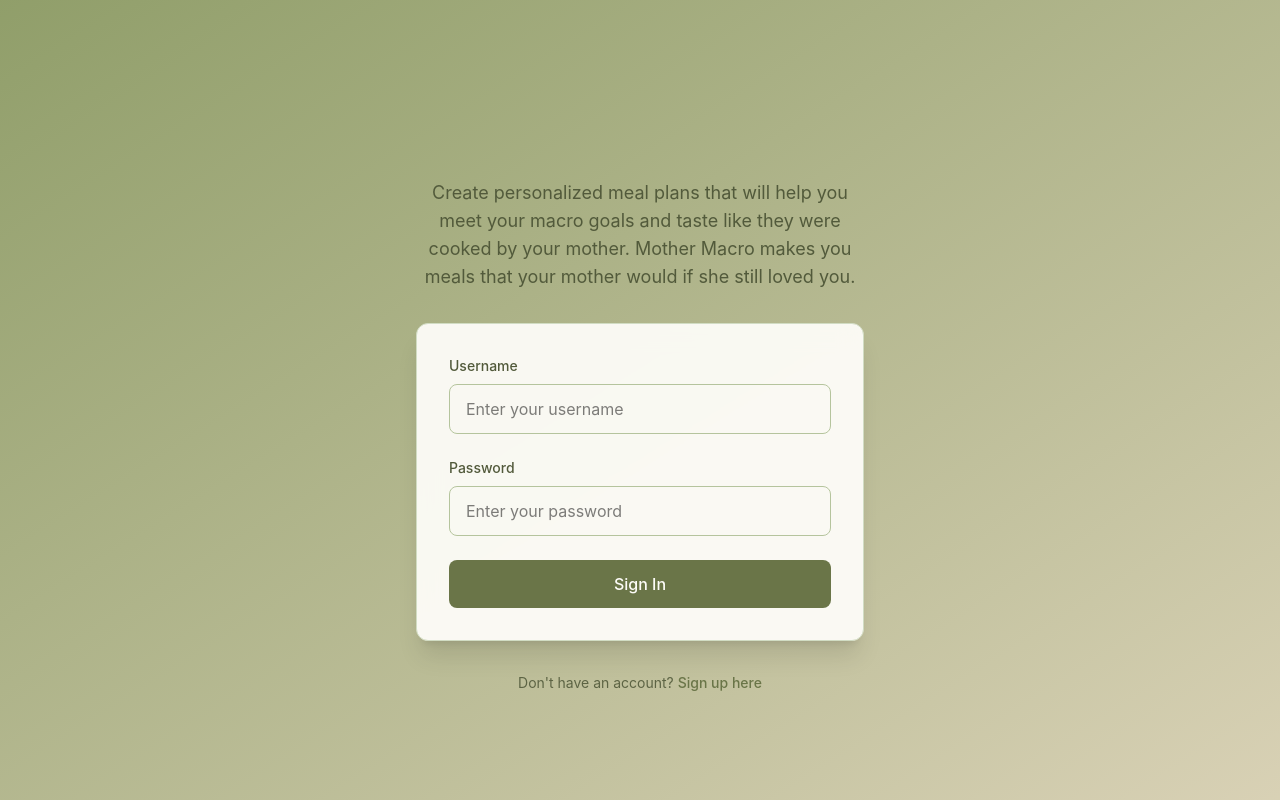
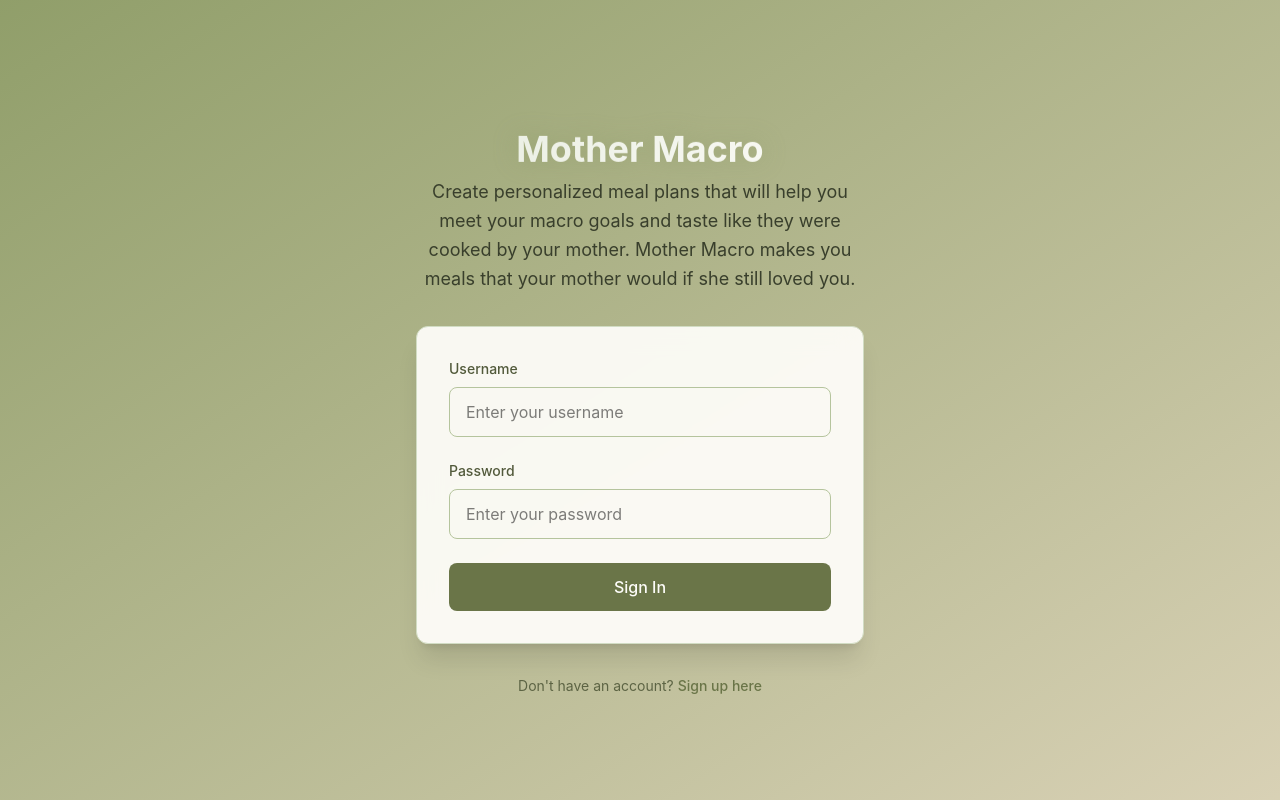
Before and after one commit to Kirknasty54/Mother-Macro, a React app in the folder frontend/: page /login in a window 1280 px wide. Built offline with nearby package versions, Linux system fonts and the light colour scheme; the HTML template or start-up script is replaced by a standard one.

Commit message:
gsap additions

```diff
--- a/frontend/src/components/Login.jsx
+++ b/frontend/src/components/Login.jsx
@@ -23,7 +23,11 @@ const Login = () => {
       })
         .from(".mm-header p", { opacity: 0, y: 15, duration: 0.5 }, "-=0.3")
         .from(cardRef.current, { opacity: 0, y: 24, duration: 0.5 }, "-=0.2")
-        .from(".mm-field", { opacity: 0, y: 12, duration: 0.35, stagger: 0.08 }, "-=0.25")
+        .from(
+          ".mm-field",
+          { opacity: 0, y: 12, duration: 0.35, stagger: 0.08 },
+          "-=0.25"
+        )
         .from(".mm-submit", { opacity: 0, y: 10, duration: 0.3 }, "-=0.2");
     }, containerRef);
     return () => ctx.revert();
@@ -51,7 +55,7 @@ const Login = () => {
 
       // give it a gradient background used as shimmer
       h2.style.backgroundImage =
-        "linear-gradient(120deg, var(--color-sage-400) 0%, var(--color-beige-400) 50%, var(--color-sage-600) 100%)";
+        "linear-gradient(120deg, var(--color-sage-100) 0%, var(--color-beige-50) 50%, var(--color-sage-300) 100%)";
       h2.style.backgroundSize = "200% 100%";
       h2.style.backgroundClip = "text";
       h2.style.webkitBackgroundClip = "text";
@@ -102,9 +106,15 @@ const Login = () => {
     setFormData((p) => ({ ...p, [e.target.name]: e.target.value }));
 
   const handleFocus = useCallback((e) => {
-    gsap.to(e.target, { boxShadow: "0 0 10px 2px rgba(134,151,95,0.45)", duration: 0.2 });
+    gsap.to(e.target, {
+      boxShadow: "0 0 10px 2px rgba(134,151,95,0.45)",
+      duration: 0.2,
+    });
   }, []);
-  const handleBlur = useCallback((e) => gsap.to(e.target, { boxShadow: "none", duration: 0.2 }), []);
+  const handleBlur = useCallback(
+    (e) => gsap.to(e.target, { boxShadow: "none", duration: 0.2 }),
+    []
+  );
 
   const shakeCard = () =>
     gsap.fromTo(
@@ -146,11 +156,14 @@ const Login = () => {
         <div className="max-w-md w-full space-y-8">
           {/* Header with shimmer */}
           <div className="text-center mm-header">
-            <h2 className="mt-6 text-4xl font-bold text-sage-800 drop-shadow-sm">Mother Macro</h2>
-            <p className="mt-2 text-lg text-sage-700">
-              Create personalized meal plans that will help you meet your macro goals and taste like
-              they were cooked by your mother. Mother Macro makes you meals that your mother would
-              if she still loved you.
+            <h2 className="mt-6 text-4xl font-bold text-sage-50 drop-shadow-[0_0_12px_rgba(134,151,95,0.4)]">
+              Mother Macro
+            </h2>{" "}
+            <p className="mt-2 text-lg text-sage-900 leading-relaxed">
+              {" "}
+              Create personalized meal plans that will help you meet your macro
+              goals and taste like they were cooked by your mother. Mother Macro
+              makes you meals that your mother would if she still loved you.
             </p>
           </div>
 
@@ -161,7 +174,10 @@ const Login = () => {
               className="bg-beige-50/95 backdrop-blur-md rounded-xl shadow-xl p-8 space-y-6 border border-sage-200"
             >
               <div className="mm-field">
-                <label htmlFor="username" className="block text-sm font-medium text-sage-700 mb-2">
+                <label
+                  htmlFor="username"
+                  className="block text-sm font-medium text-sage-700 mb-2"
+                >
                   Username
                 </label>
                 <input
@@ -179,7 +195,10 @@ const Login = () => {
               </div>
 
               <div className="mm-field">
-                <label htmlFor="password" className="block text-sm font-medium text-sage-700 mb-2">
+                <label
+                  htmlFor="password"
+                  className="block text-sm font-medium text-sage-700 mb-2"
+                >
                   Password
                 </label>
                 <input
@@ -209,7 +228,10 @@ const Login = () => {
           <div className="text-center">
             <p className="text-sm text-sage-700/90">
               Don't have an account?{" "}
-              <a href="#" className="font-medium text-sage-600 hover:text-sage-500 transition-colors">
+              <a
+                href="#"
+                className="font-medium text-sage-600 hover:text-sage-500 transition-colors"
+              >
                 Sign up here
               </a>
             </p>
```
